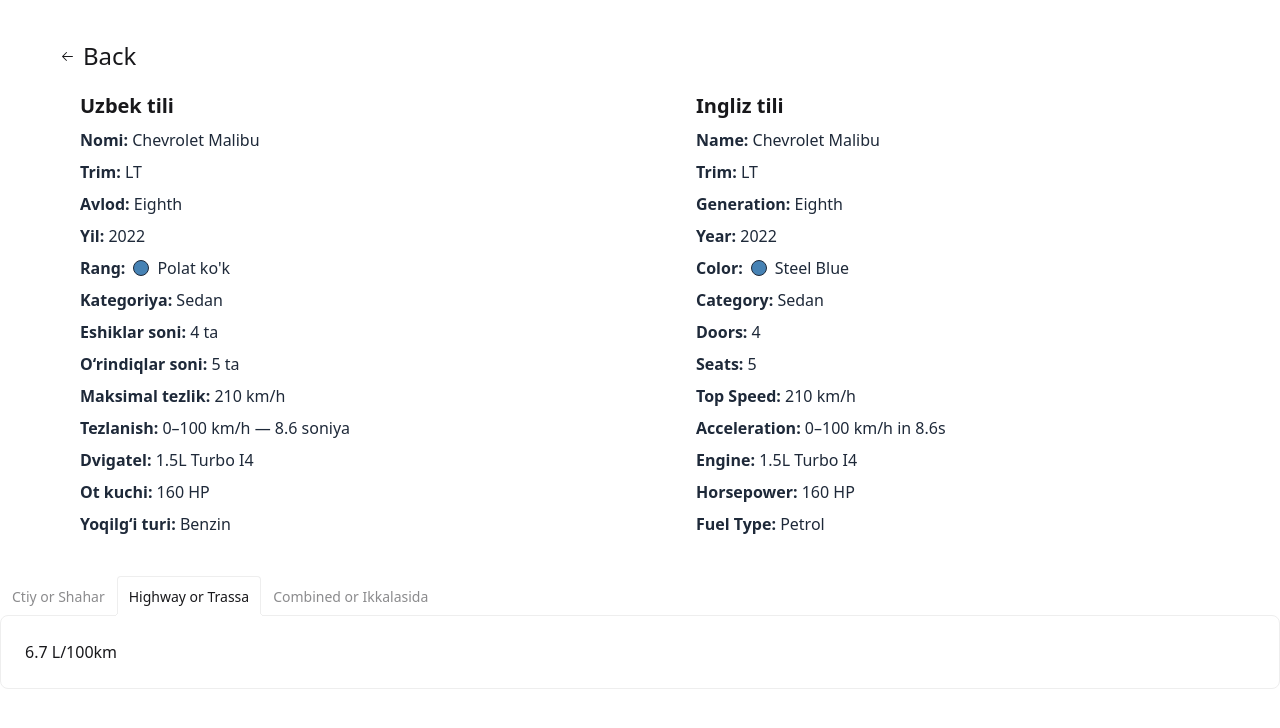
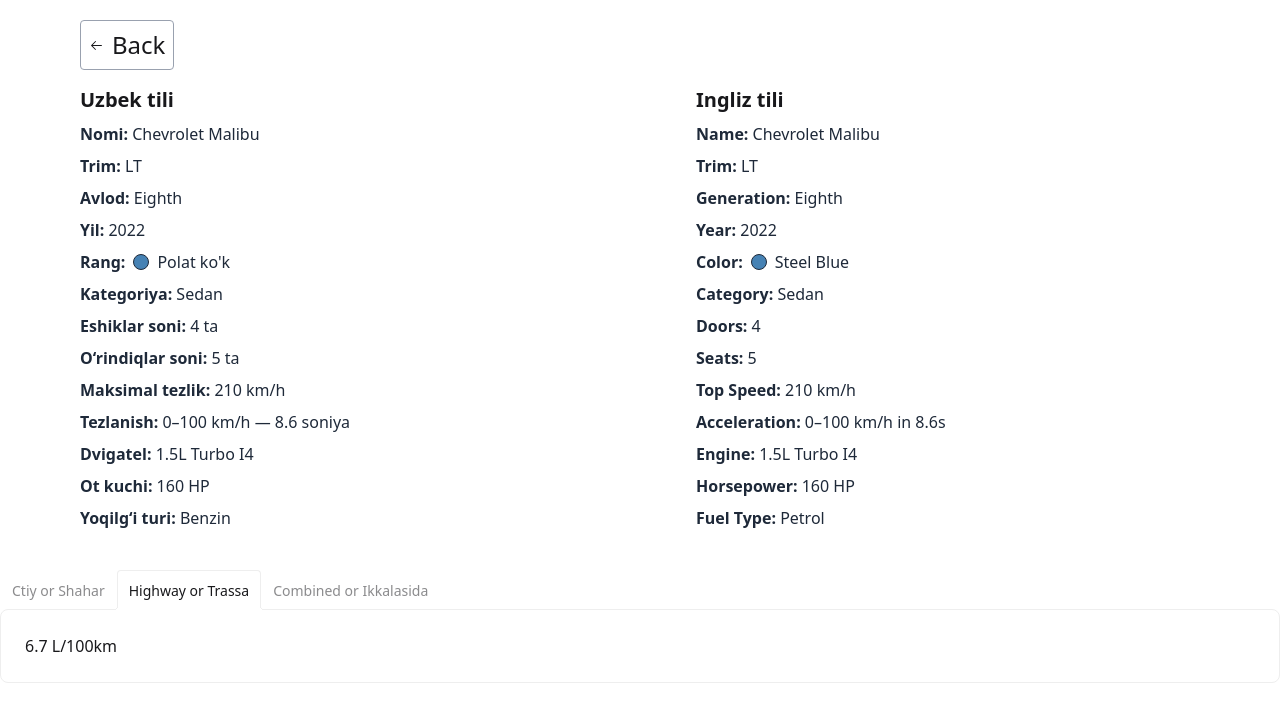
Before and after one commit to O-Muxriddin/5-oy-1-dars, a website: page department/information.html in a window 1280 px wide. Drawn offline with Linux system fonts and the light colour scheme.

Commit message:
change11

```diff
--- a/department/information.html
+++ b/department/information.html
@@ -7,10 +7,11 @@
     <link rel="stylesheet" href="../css/output.css" />
   </head>
   <body>
-    <header class="">
+    <header>
+      <div class="">
         <a
           href="../index.html"
-        class="flex items-center gap-2 pt-10 pl-15 pb-5 text-2xl"
+          class="ml-20 mt-5 mb-4 text-2xl inline-flex items-center gap-2 border border-gray-400 p-2 rounded hover:bg-blue-500"
         >
           <svg
             width="15"
@@ -28,6 +29,7 @@
           </svg>
           Back</a
         >
+      </div>
     </header>
     <main class="grid grid-cols md:grid-cols-2 gap-8 ml-20 mb-10">
       <div>
```
Also changed, not shown: css/output.css. Lines whose indentation alone changed are shown as unchanged.
